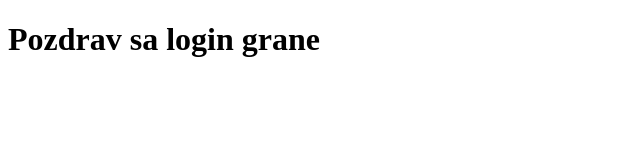
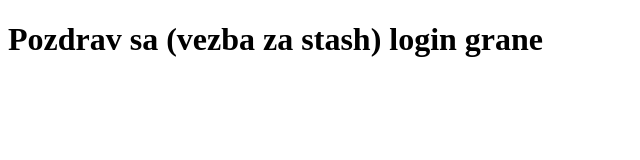
Before and after one commit to goranivosevic/maoja-app, a plain HTML site: page login.html in a window 1280 px wide. Shown: the whole page, without its empty margins (0-640 px from the left). Drawn offline with Linux system fonts and the light colour scheme.

Commit message:
vezba za stash

```diff
--- a/login.html
+++ b/login.html
@@ -7,6 +7,6 @@
     <title>Login</title>
 </head>
 <body>
-    <h1>Pozdrav sa login grane</h1>
+    <h1>Pozdrav sa (vezba za stash) login grane</h1>
 </body>
 </html>
```
